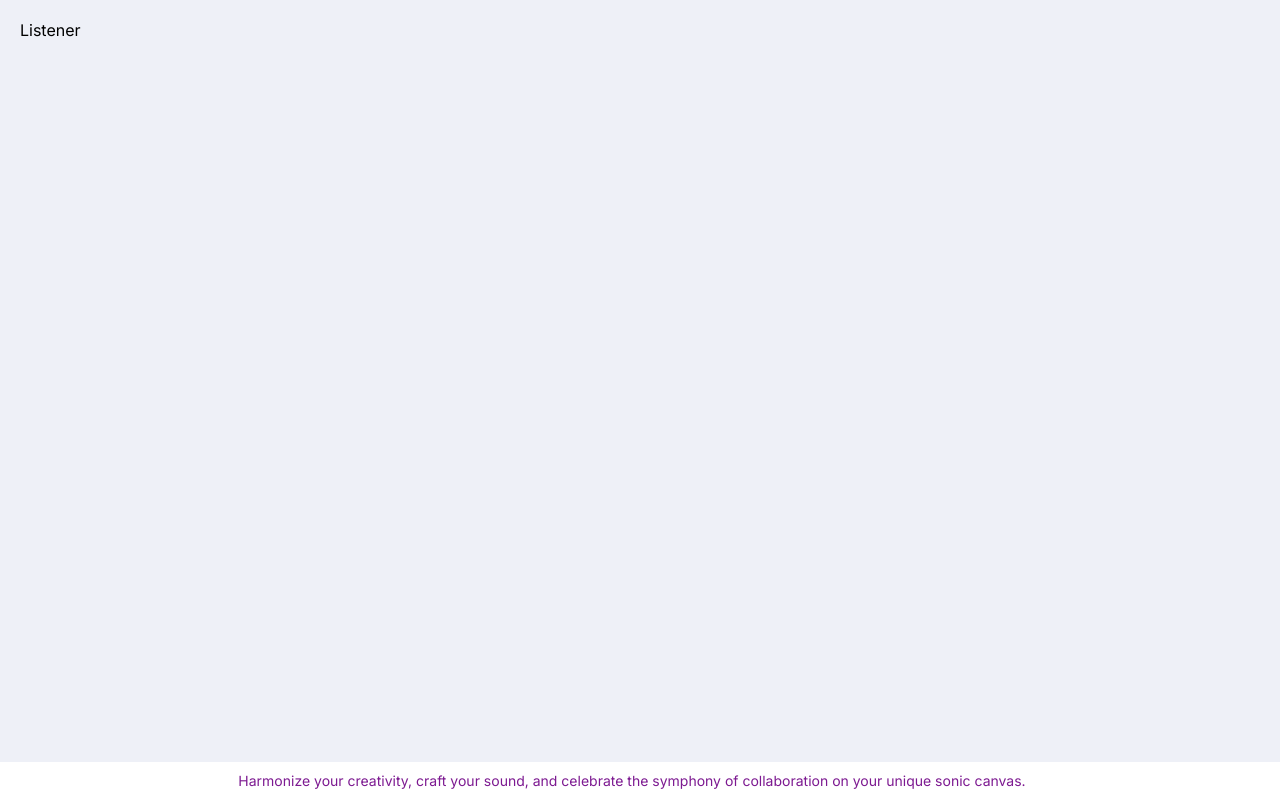
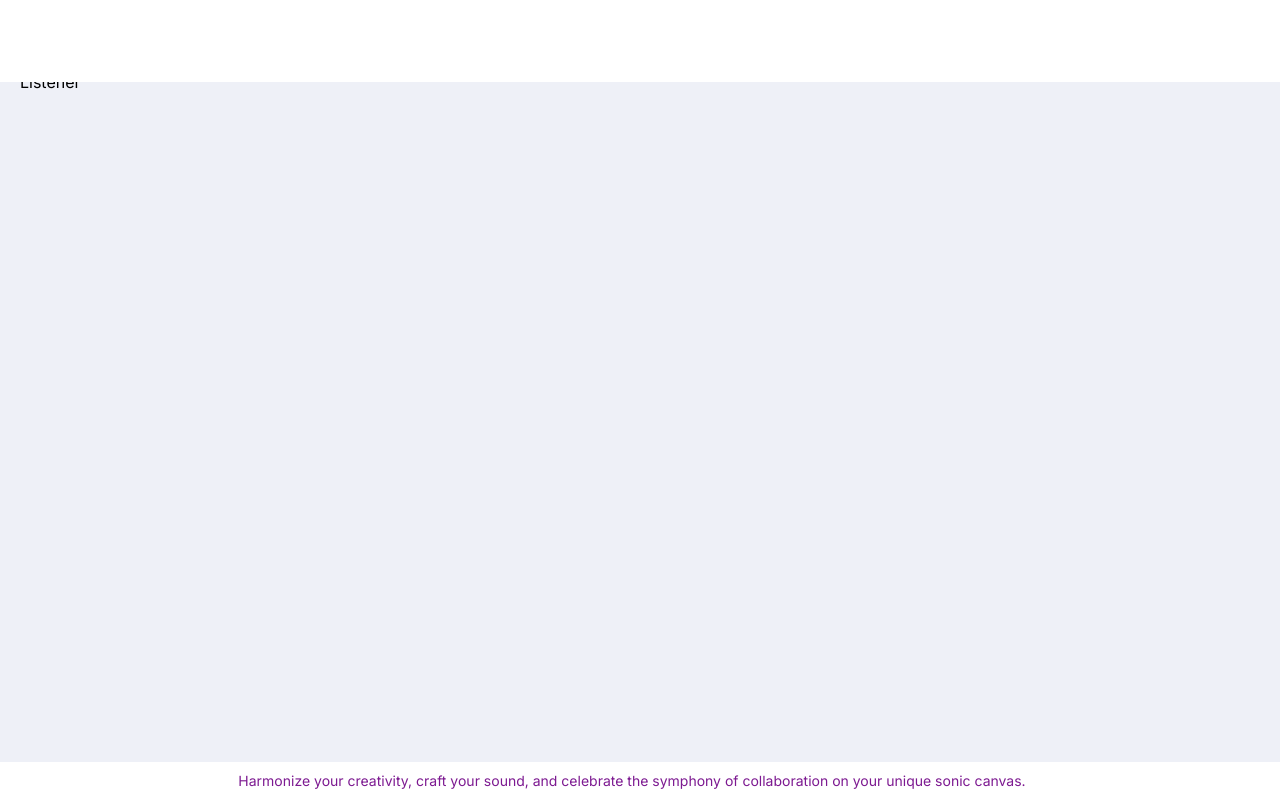
Before and after one commit to jindal12ketan/Management-Integrated-System, a React (Create React App) app in the folder frontend/: page /app/listener in a window 1280 px wide. Built offline with nearby package versions, Linux system fonts and the light colour scheme; sample sign-in values are in the browser's storage.

Commit message:
APP-F: Add the Header

```diff
--- /dev/null
+++ b/frontend/src/components/Header/index.js
@@ -0,0 +1,14 @@
+import { AppBar, Box } from "@mui/material";
+
+// import NavigationMenu from "./NavigationMenu";
+
+const Header = () => (
+  <Box display="block" mb={6.5}>
+    <AppBar position="fixed" sx={{ backgroundColor: "background.white", boxShadow: "none" }}>
+      {/* <NavigationMenu /> */}
+      <h1>ghghh</h1>
+    </AppBar>
+  </Box>
+);
+
+export default Header;
--- a/frontend/src/components/MainContainer.js
+++ b/frontend/src/components/MainContainer.js
@@ -9,6 +9,7 @@ import T from "T";
 import "react-toastify/dist/ReactToastify.css";
 import { Box, Typography } from "@mui/material";
 import { BACKGROUND, APP_THEME_COLOR } from "theme/colors";
+import Header from "./Header";
 
 const MainContainer = ({ children }) => {
   const location = useLocation();
@@ -21,7 +22,7 @@ const MainContainer = ({ children }) => {
       <Helmet>
         <title>{getPageTitle(pathname)}</title>
       </Helmet>
-
+      {sessionToken && <Header/>}
       {children}
 
       <ToastContainer
```
